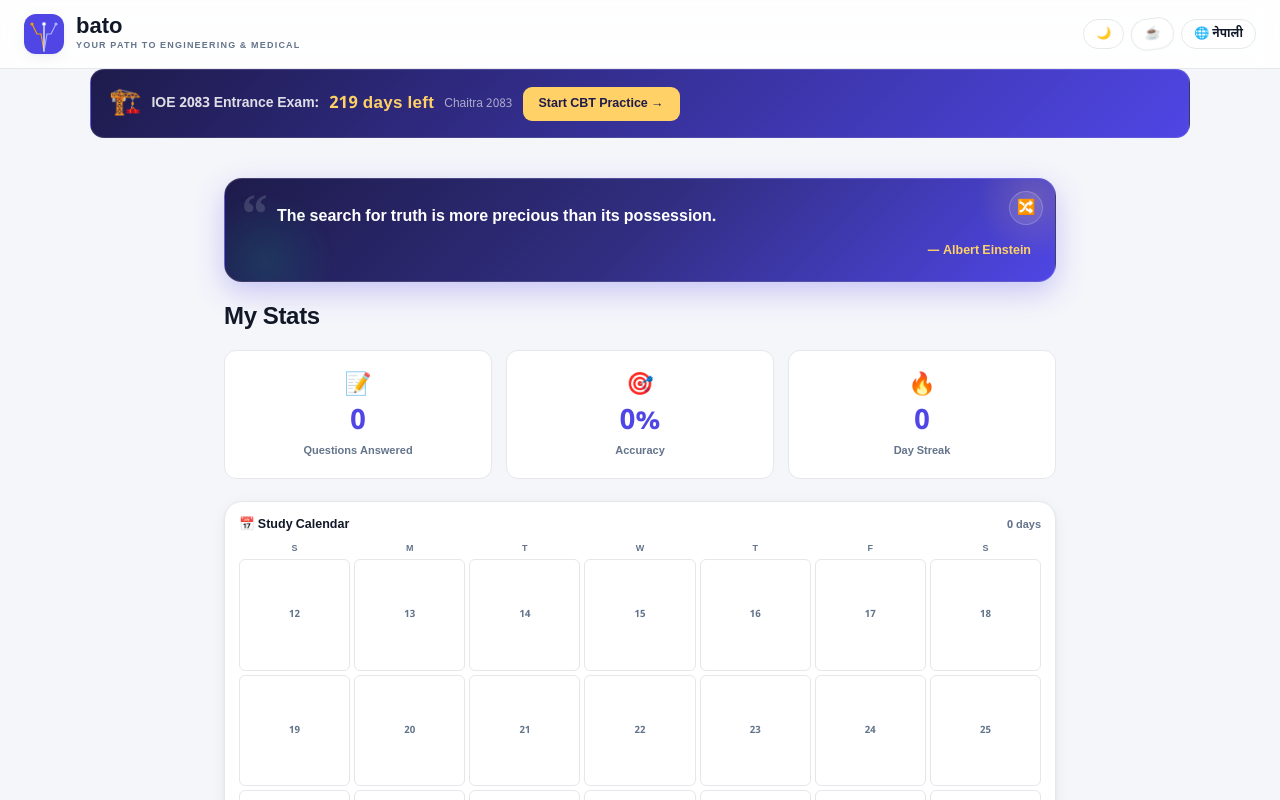
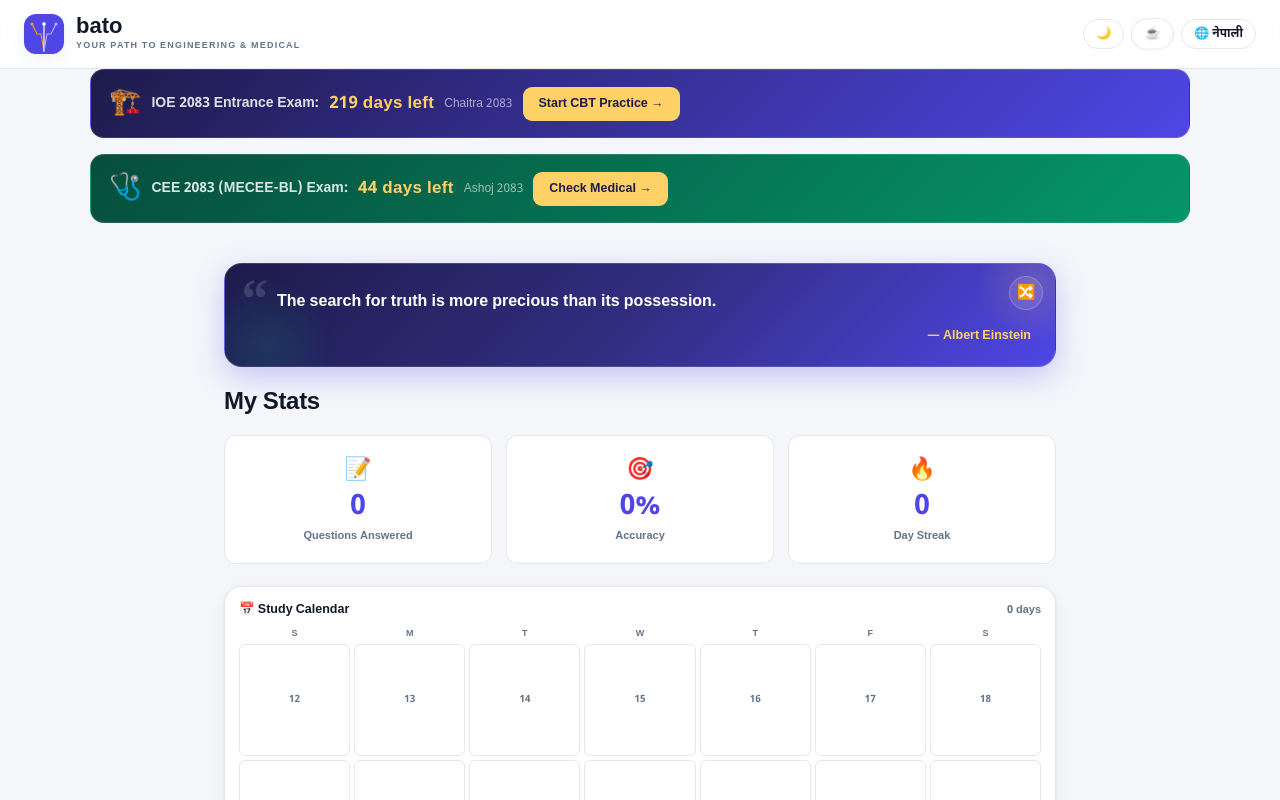
Before and after one commit to harmless-beep/bato, a Next.js app: page / in a window 1280 px wide. Shown: the top 800 px of the page. Built offline with nearby package versions, Linux system fonts and the light colour scheme.

Commit message:
restore both countdown banners (IOE + CEE), live countdown

```diff
--- a/app/page.tsx
+++ b/app/page.tsx
@@ -83,13 +83,14 @@ export default function Home() {
   const [stats, setStats] = useState({ questions: 0, accuracy: 0, streak: 0, days: [] as string[] })
   const [mounted, setMounted] = useState(false)
   const [quote, setQuote] = useState<{ en: string; np?: string; by: string; byNp?: string }>(() => randomQuote())
-  const [ioeDays, setIoeDays] = useState<number | null>(null)
+  const [daysLeft, setDaysLeft] = useState<{ ioe: number; cee: number } | null>(null)
 
   const newQuote = useCallback(() => setQuote(randomQuote()), [])
 
   useEffect(() => {
     setStats(getStats())
-    setIoeDays(Math.max(0, Math.ceil((new Date('2027-03-29').getTime() - Date.now()) / 86400000)))
+    const days = (iso: string) => Math.max(0, Math.ceil((new Date(iso).getTime() - Date.now()) / 86400000))
+    setDaysLeft({ ioe: days('2027-03-29'), cee: days('2026-10-05') })
     setMounted(true)
   }, [])
 
@@ -104,10 +105,23 @@ export default function Home() {
           <span className="countdown-label">
             {isNe ? 'IOE 2083 प्रवेश परीक्षा:' : 'IOE 2083 Entrance Exam:'}
           </span>
-          <span className="countdown-days">{ioeDays !== null ? `${ioeDays} ${isNe ? 'दिन बाँकी' : 'days left'}` : '…'}</span>
+          <span className="countdown-days">{daysLeft ? `${daysLeft.ioe} ${isNe ? 'दिन बाँकी' : 'days left'}` : '…'}</span>
           <span className="countdown-date">{isNe ? 'चैत २०८३' : 'Chaitra 2083'}</span>
           <Link href="/mock-test" className="countdown-cta">
             {isNe ? 'CBT अभ्यास सुरु →' : 'Start CBT Practice →'}
+          </Link>
+        </div>
+      </div>
+      <div className="countdown-banner" style={{ background: 'linear-gradient(135deg, #064e3b, #059669)' }}>
+        <div className="countdown-inner">
+          <span className="countdown-icon">🩺</span>
+          <span className="countdown-label">
+            {isNe ? 'CEE 2083 (MECEE-BL) परीक्षा:' : 'CEE 2083 (MECEE-BL) Exam:'}
+          </span>
+          <span className="countdown-days">{daysLeft ? `${daysLeft.cee} ${isNe ? 'दिन बाँकी' : 'days left'}` : '…'}</span>
+          <span className="countdown-date">{isNe ? 'असोज २०८३' : 'Ashoj 2083'}</span>
+          <Link href="/med-predictor" className="countdown-cta">
+            {isNe ? 'मेडिकल हेर्नुहोस् →' : 'Check Medical →'}
           </Link>
         </div>
       </div>
```
